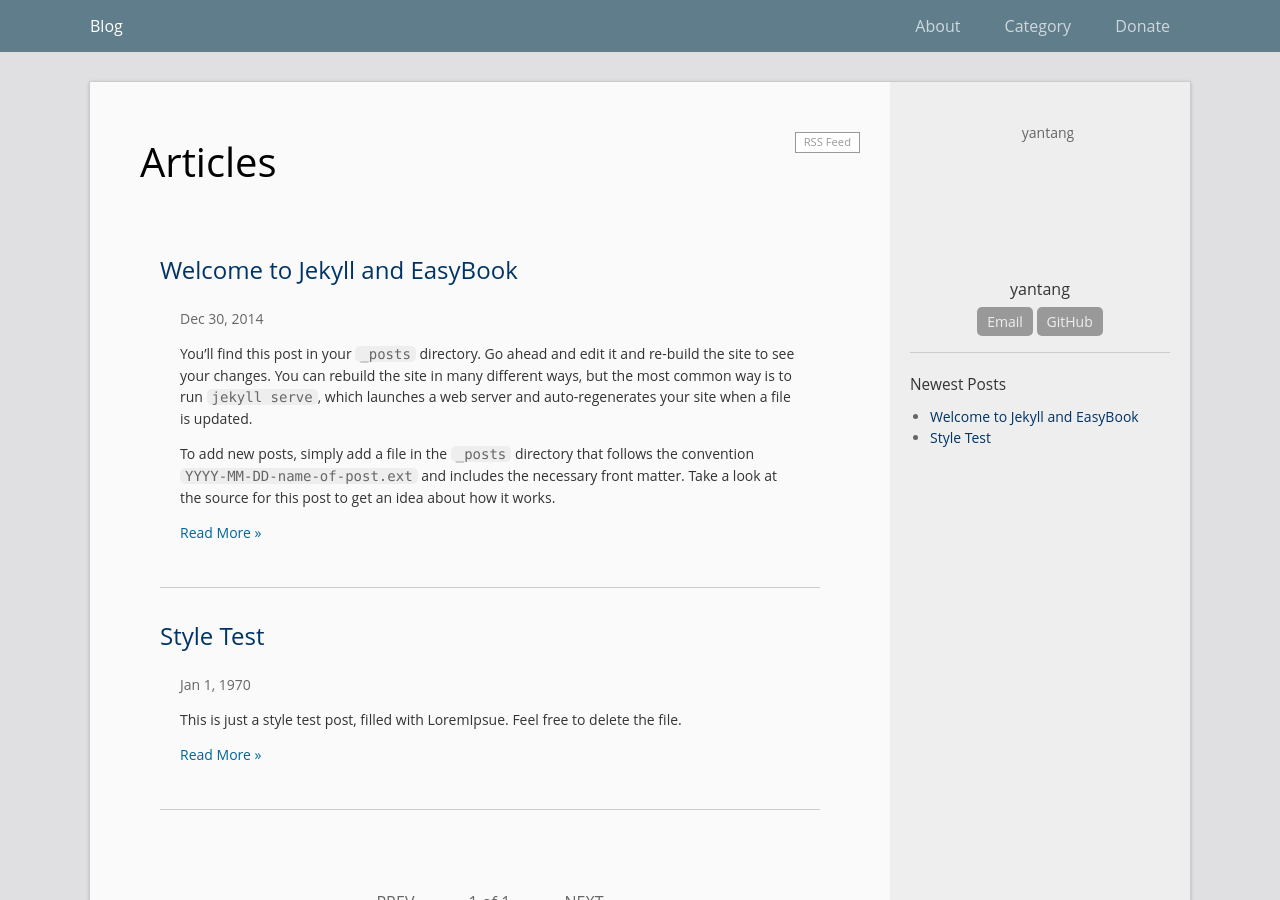
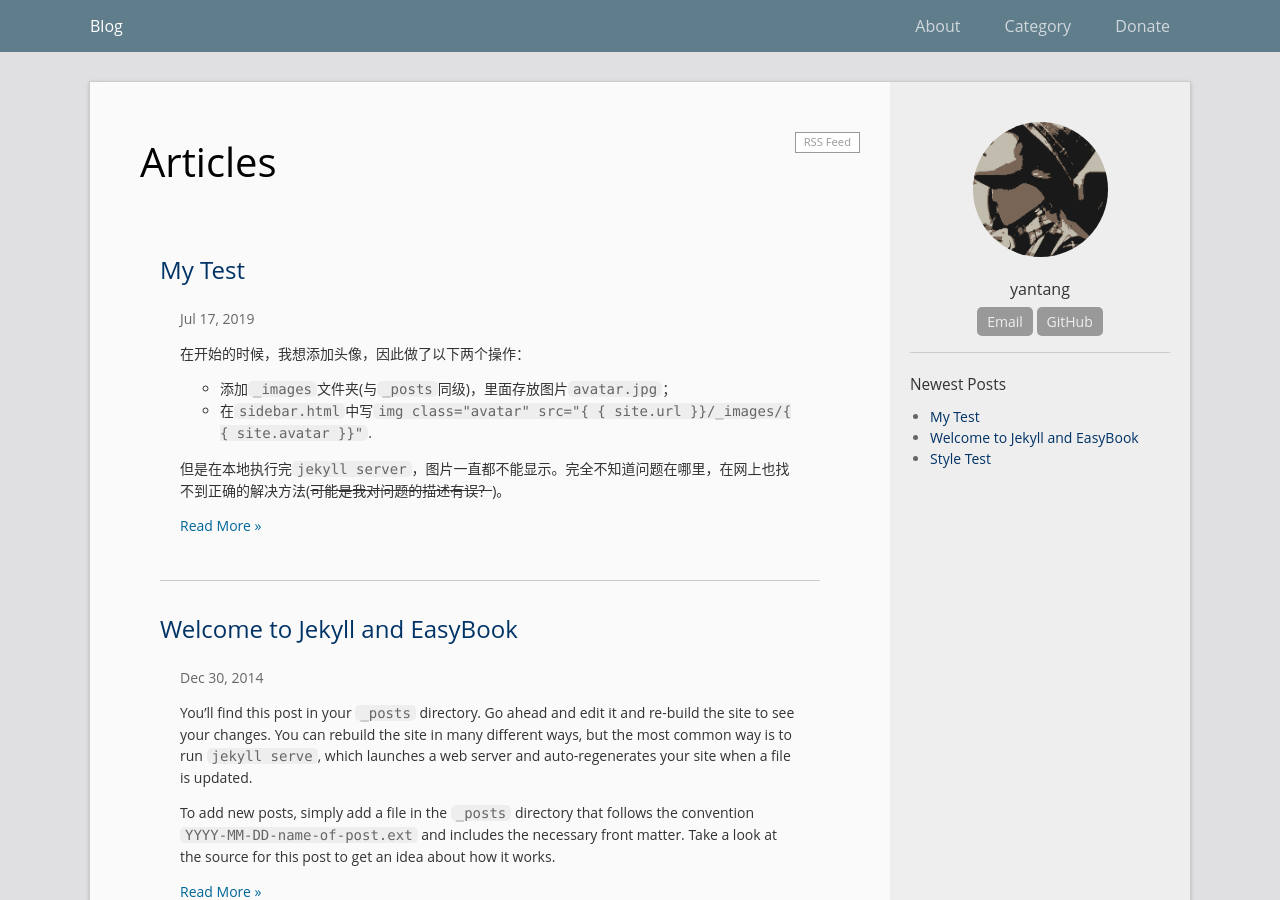
Before and after one commit to yantanglife/yantanglife.github.io, a Jekyll site: the page built from index.html, in a window 1280 px wide and 900 px high. Built offline with Jekyll 4.4.1, drawn with Linux system fonts in a browser that asks for light colours; the list of posts is cut into pages by our own code.

Commit message:
add picture and change some info.

```diff
--- a/Gemfile
+++ b/Gemfile
@@ -1,3 +1,4 @@
 source 'https://gems.ruby-china.org'
 gem 'github-pages', group: :jekyll_plugins
 gem 'tzinfo-data', platforms: [:mingw, :mswin, :x64_mingw]
+gem 'wdm','>=0.1.0' if Gem.win_platform?
--- a/_config.yml
+++ b/_config.yml
@@ -1,16 +1,16 @@
 # Site settings
 title: Blog
-url: "http://yantanglife.github.io"    # the protocol and hostname of your site, eg. `http://laobubu.github.io`
+url: https://yantanglife.github.io    # the protocol and hostname of your site, eg. `http://laobubu.github.io`
 baseurl: "" # "/jekyll-theme-EasyBook" # the prefix of your site uri, eg. `"/jekyll-theme-EasyBook"` or empty string `""`
 #timezone: Asia/Chongqing
 description: >
-  One or more sentences introducing this blog. 我
+  One or more sentences introducing this blog.
 
 # Your information
 email: your_email@example.com
 author: yantang
-avatar: avatar.jpg #"//www.gravatar.com/avatar/your_email_md5?d=mm&s=135"
-profile: One sentence introducing yourself. 我是
+avatar: avatar.png #"//www.gravatar.com/avatar/your_email_md5?d=mm&s=135"
+profile: 我是
 #twitter_username: twitter_username
 #github_username:  github_username
 profile_links:
--- a/_includes/sidebar.html
+++ b/_includes/sidebar.html
@@ -1,5 +1,7 @@
 <div class="col-box col-box-author">
-  <img class="avatar" src="{{ site.url }}/_images/{{ site.avatar }}" alt="{{ site.author }}">
+  {% if site.avatar %}
+  <img class="avatar" src="/images/{{ site.avatar }}" alt="{{ site.author }}" onerror="this.style.display='none'">
+  {% endif %}
   <div class="col-box-title name">{{ site.author }}</div>
   <p>{{ site.profile }}</p>
   <p class="contact">
--- /dev/null
+++ b/_posts/2019-7-16-test.markdown
@@ -0,0 +1,36 @@
+---
+layout: post
+title:  "My Test"
+date:   2019-7-17 22:00:13
+categories: jekyll
+permalink: /archivers/test
+---
+
+在开始的时候，我想添加头像，因此做了以下两个操作：
+
+* 添加`_images`文件夹(与`_posts`同级)，里面存放图片`avatar.jpg`；
+* 在`sidebar.html`中写`img class="avatar" src="{ { site.url }}/_images/{ { site.avatar }}"`.
+
+但是在本地执行完`jekyll server`，图片一直都不能显示。完全不知道问题在哪里，在网上也找不到正确的解决方法(~~可能是我对问题的描述有误？~~)。
+<!--more-->
+
+后来仔细一想，报的错误是` ERROR '/_images/avatar.jpg' not found.`是图片没找到，可是图片确实是按照这个路径写在html里的。
+
+...
+那问题是出在`sidebar.html`这里了？接着找到`_site/index.html`,把`_images`文件夹放到`_site`下，这个时候刷新页面，图片就加载出来了。原来路径是相对于`_site/index.html`的。
+
+不过，我重启`jekyll server`后，发现图片又不能显示了，一看刚刚放到`_site`下的`_images`文件夹不见了。网上一搜，原来`jekyll`要把资源解析放到`_site`下，因此重启server时`_site`会被重写。
+
+那我之前放在根目录下的`_images`为什么没有解析到`_site`下呢？可能是带下划线的文件名称有所规定。
+
+把`_images`改为`images`后，问题得到解决。
+
+**所以最开始我为什么要用`_images`?**:-)
+
+* * *
+<br>
+参考[**官网**](https://jekyllrb.com/docs/)中的`Configuration`,`Posts`,`Assets`,`Statics Files`页面.
+
+## Add a picture
+
+![pic]({{ "/images/k_new.png" | absolute_url }})
```
Also changed, not shown: README.md, images/avatar.png (added), images/k_new.png (added).
